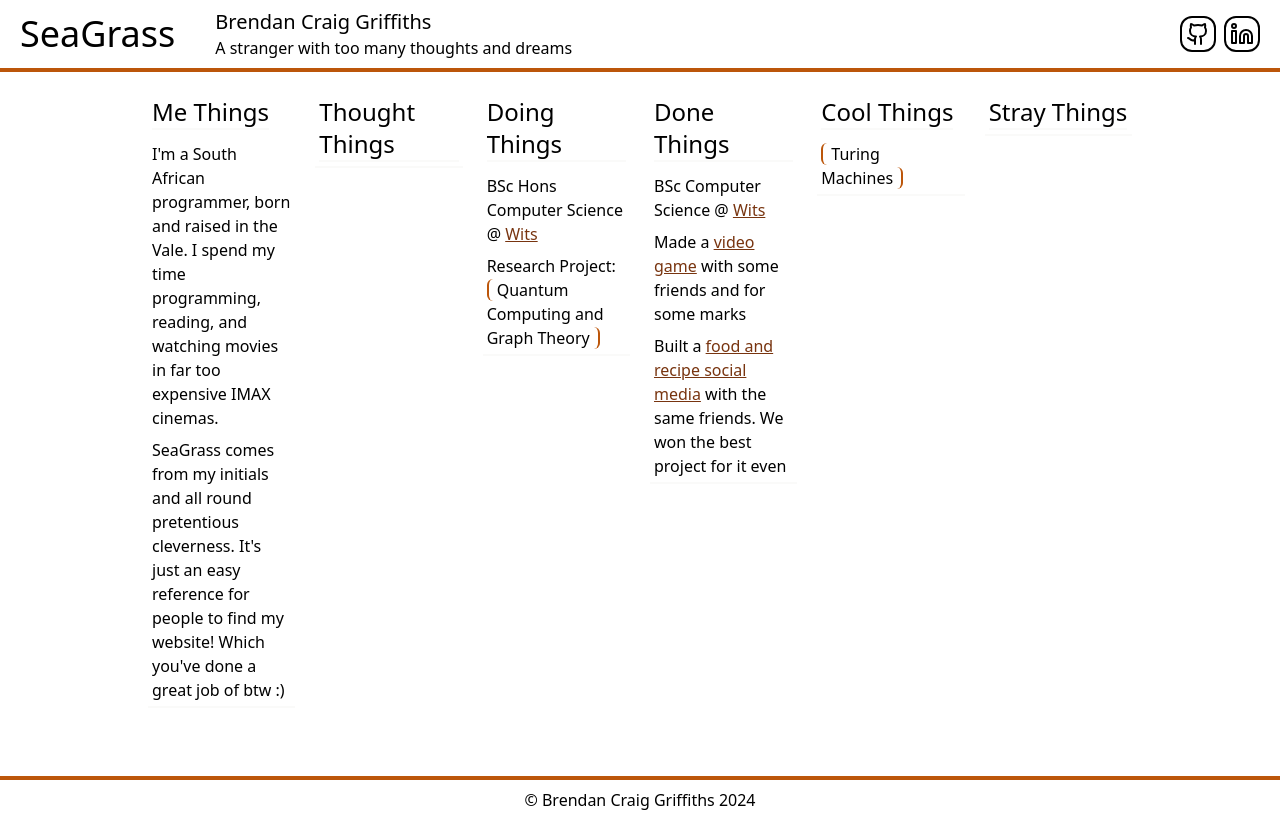
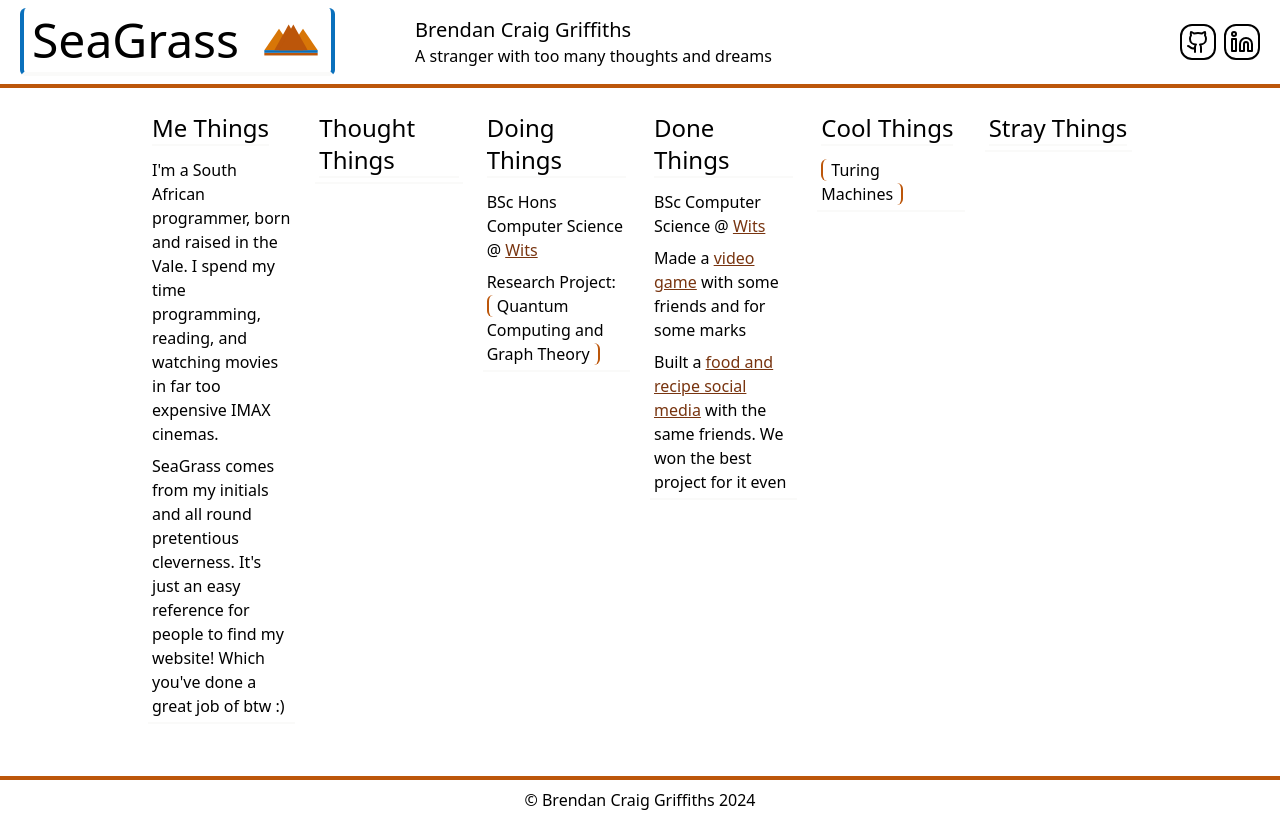
Before and after one commit to orwellian225/seagrass, a SvelteKit app: page / in a window 1280 px wide. Built offline with nearby package versions, Linux system fonts and the light colour scheme.

Commit message:
add: Science blue and logo

```diff
--- a/src/app.html
+++ b/src/app.html
@@ -2,7 +2,7 @@
 <html lang="en">
 	<head>
 		<meta charset="utf-8" />
-		<link rel="icon" href="%sveltekit.assets%/favicon.png" />
+		<link rel="icon" href="%sveltekit.assets%/favicon.svg" />
 		<meta name="viewport" content="width=device-width, initial-scale=1" />
 		%sveltekit.head%
 	</head>
--- a/src/routes/+layout.svelte
+++ b/src/routes/+layout.svelte
@@ -6,13 +6,15 @@
 
 <svelte:head>
     <title>SeaGrass</title>
-    <link rel="icon" type="image/svg" href="/favicon.svg">
 </svelte:head>
 
 <svelte:body class="w-screen min-h-screen h-fit bg-stone-50 flex flex-col justify-start items-center gap-10 p-2 overflow-y-auto overflow-x-hidden" />
 
-<header class="w-full h-fit flex flex-col md:flex-row gap-3 md:gap-10 border-b-4 border-rose-of-sharon-700 justify-start items-center md:py-2 md:px-5">
-    <h1 class="text-4xl w-fit"><a href="/">SeaGrass</a></h1>
+<header class="w-full h-fit flex flex-col md:flex-row gap-3 md:gap-20 border-b-4 border-rose-of-sharon-700 justify-start items-center md:py-2 md:px-5">
+    <a href="/" class="border-x-4 px-10 border-science-blue-600 rounded-md border-b-4 border-b-stone-50 hover:border-b-science-blue-600 flex flex-row gap-5 justify-center items-center">
+        <h1 class="text-5xl w-fit">SeaGrass</h1>
+        <img src="favicon.svg" width="64" height="64" alt="seagrass">
+    </a>
 
     <section class="w-full h-full flex flex-col justify-center items-center md:items-start px-2 md:px-0">
         <h2 class="text-xl">Brendan Craig Griffiths</h2>
@@ -25,7 +27,7 @@
     </section>
 </header>
 
-<main class="w-full h-2/5 min-h-fit md:min-h-[88vh] px-2 md:px-5">
+<main class="w-full h-2/5 min-h-fit md:min-h-[86vh] px-2 md:px-5">
     <slot />
 </main>
 
--- a/tailwind.config.js
+++ b/tailwind.config.js
@@ -19,6 +19,19 @@ export default {
           '900': '#78340f',
           '950': '#451a03',
         },
+        'science-blue': {
+          '50': '#f1f8fe',
+          '100': '#e1f0fd',
+          '200': '#bde0fa',
+          '300': '#82c7f7',
+          '400': '#40abf0',
+          '500': '#1791e0',
+          '600': '#0a70bc',
+          '700': '#0a5a9a',
+          '800': '#0c4d80',
+          '900': '#10416a',
+          '950': '#0b2946',
+        },
       },
     },
   },
```
